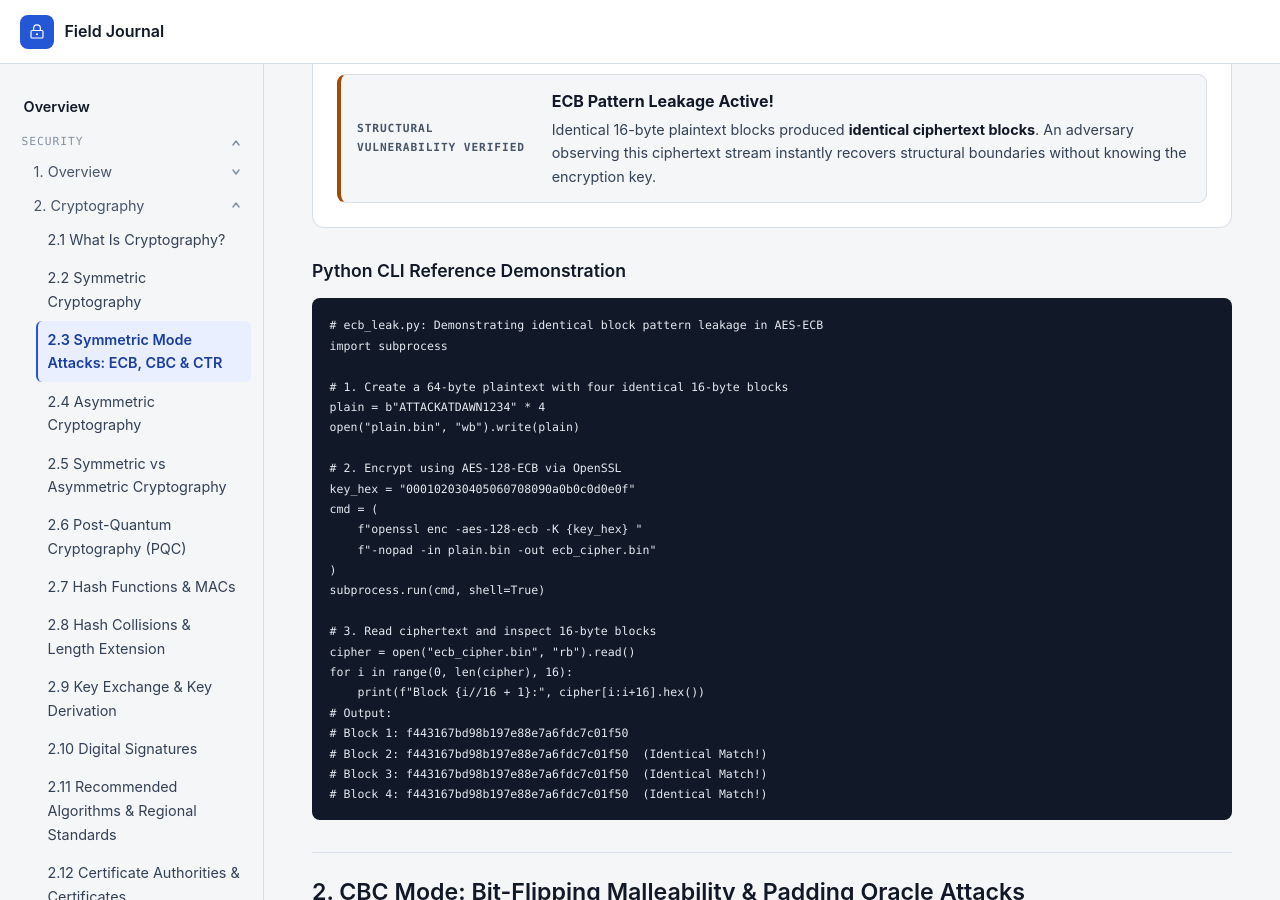
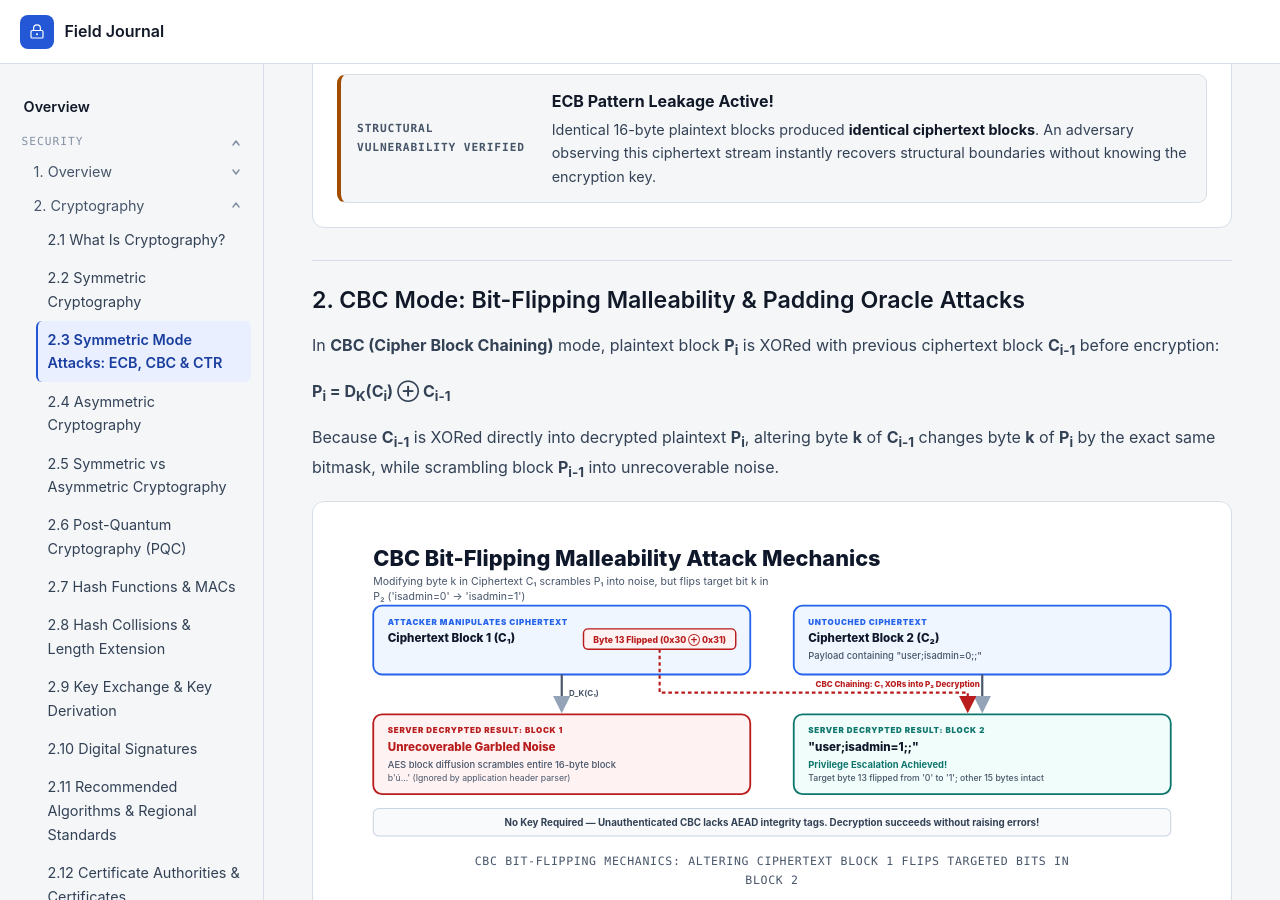
Before and after one commit to llody9977/journal, a Jekyll site: the page built from topics/symmetric-mode-attacks.md, in a window 1280 px wide and 900 px high, scrolled down 2295 px. Built offline with Jekyll 4.4.1, drawn with Linux system fonts in a browser that asks for light colours.

Commit message:
docs(ecb): remove redundant Python CLI snippet in favor of interactive browser playground

````diff
--- a/topics/symmetric-mode-attacks.md
+++ b/topics/symmetric-mode-attacks.md
@@ -240,34 +240,7 @@ When identical plaintext blocks occur in input data, identical ciphertext blocks
 })();
 </script>
 
-### Python CLI Reference Demonstration
 
-```python
-# ecb_leak.py: Demonstrating identical block pattern leakage in AES-ECB
-import subprocess
-
-# 1. Create a 64-byte plaintext with four identical 16-byte blocks
-plain = b"ATTACKATDAWN1234" * 4
-open("plain.bin", "wb").write(plain)
-
-# 2. Encrypt using AES-128-ECB via OpenSSL
-key_hex = "000102030405060708090a0b0c0d0e0f"
-cmd = (
-    f"openssl enc -aes-128-ecb -K {key_hex} "
-    f"-nopad -in plain.bin -out ecb_cipher.bin"
-)
-subprocess.run(cmd, shell=True)
-
-# 3. Read ciphertext and inspect 16-byte blocks
-cipher = open("ecb_cipher.bin", "rb").read()
-for i in range(0, len(cipher), 16):
-    print(f"Block {i//16 + 1}:", cipher[i:i+16].hex())
-# Output:
-# Block 1: f443167bd98b197e88e7a6fdc7c01f50
-# Block 2: f443167bd98b197e88e7a6fdc7c01f50  (Identical Match!)
-# Block 3: f443167bd98b197e88e7a6fdc7c01f50  (Identical Match!)
-# Block 4: f443167bd98b197e88e7a6fdc7c01f50  (Identical Match!)
-```
 
 ## 2. CBC Mode: Bit-Flipping Malleability & Padding Oracle Attacks
 
````
